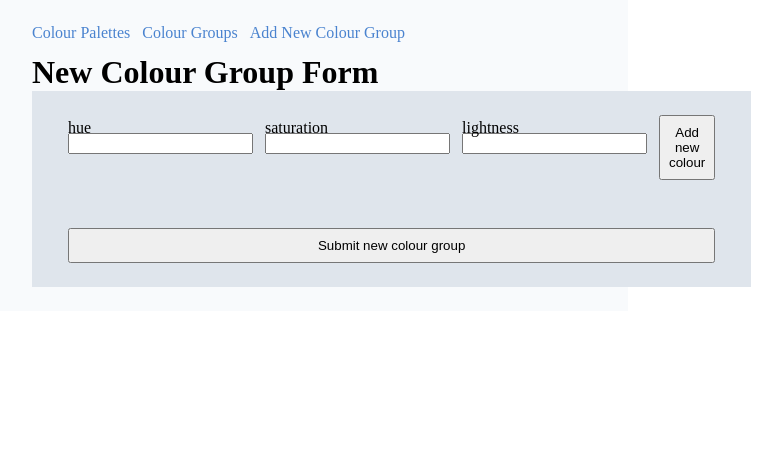
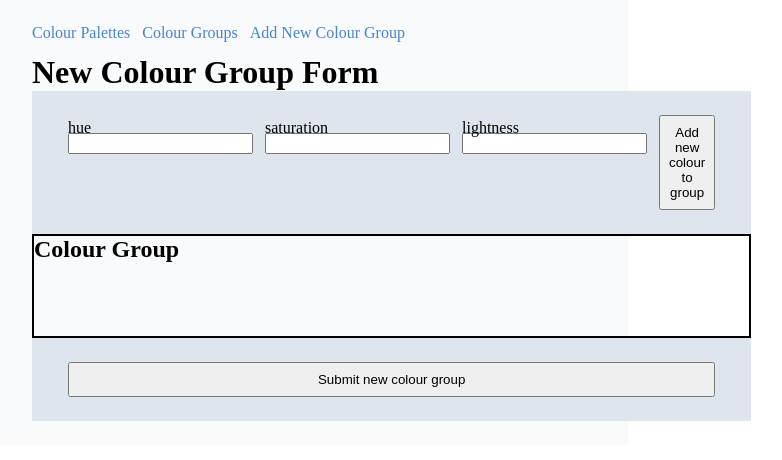
Before and after one commit to juliennecodes/colour-palette-builder, a React (Create React App) app in the folder client/: page /#/add-new-colour-group in a window 1280 px wide. Shown: the top 460 px of the page, without its empty margins (328-1110 px from the left). Built offline with nearby package versions, Linux system fonts and the light colour scheme.

Commit message:
organized add new colour group form

```diff
--- a/client/src/pages/add-new-colour-group/AddNewColourGroup.css
+++ b/client/src/pages/add-new-colour-group/AddNewColourGroup.css
@@ -4,6 +4,11 @@
 }
 
 .new-colour-group {
+    border: 2px solid black;
+    min-height: 100px;
+}
+
+.colour-swatches {
     display: flex;
     flex-direction: row;
 }
--- a/client/src/pages/add-new-colour-group/AddNewColourGroup.js
+++ b/client/src/pages/add-new-colour-group/AddNewColourGroup.js
@@ -4,7 +4,6 @@ import "./AddNewColourGroup.css";
 
 export function AddNewColourGroup() {
   const [newColourGroup, setNewColourGroup] = useState([]);
-  const [newColour, setNewColour] = useState({});
   let history = useHistory();
 
   const submitForm = (newColourGroup) => {
@@ -19,6 +18,36 @@ export function AddNewColourGroup() {
     <div className="new-colour-group-form">
       <h1>New Colour Group Form</h1>
 
+      <NewColourForm
+        newColourGroup={newColourGroup}
+        setNewColourGroup={setNewColourGroup}
+      />
+
+      <NewColourGroup newColourGroup={newColourGroup} />
+
+      <form
+        onSubmit={(e) => {
+          e.preventDefault();
+          submitForm(newColourGroup);
+        }}
+      >
+        <button>Submit new colour group</button>
+      </form>
+    </div>
+  );
+}
+
+function clearInputValues() {
+  const inputs = Array.from(document.querySelectorAll(".new-colour-input"));
+  for (const input of inputs) {
+    input.value = null;
+  }
+}
+
+function NewColourForm({newColourGroup, setNewColourGroup}) {
+  const [newColour, setNewColour] = useState({});
+  return (
+    <>
       <form
         className="new-colour-form"
         onSubmit={(e) => {
@@ -62,10 +91,17 @@ export function AddNewColourGroup() {
           ></input>
         </div>
 
-        <button>Add new colour</button>
+        <button>Add new colour to group</button>
       </form>
+    </>
+  );
+}
 
-      <div className="new-colour-group">
+function NewColourGroup({newColourGroup}) {
+  return (
+    <div className="new-colour-group">
+      <h2>Colour Group</h2>
+      <div className="colour-swatches">
         {newColourGroup.map((colour, index) => {
           return (
             <div
@@ -78,22 +114,6 @@ export function AddNewColourGroup() {
           );
         })}
       </div>
-
-      <form
-        onSubmit={(e) => {
-          e.preventDefault();
-          submitForm(newColourGroup);
-        }}
-      >
-        <button>Submit new colour group</button>
-      </form>
     </div>
   );
 }
-
-function clearInputValues() {
-  const inputs = Array.from(document.querySelectorAll(".new-colour-input"));
-  for (const input of inputs) {
-    input.value = null;
-  }
-}
```
